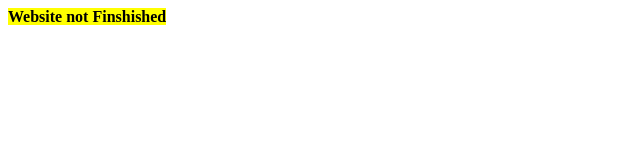
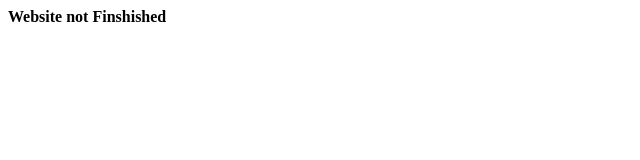
Before and after one commit to Bradleylathrop/shrektookapoo, a plain HTML site: page index.html in a window 1280 px wide. Shown: the whole page, without its empty margins (0-640 px from the left). Drawn offline with Linux system fonts and the light colour scheme.

Commit message:
Update index.html

```diff
--- a/index.html
+++ b/index.html
@@ -2,7 +2,7 @@
 
      <head>  <title> Homepage </title>
 
-      <mark> <b>Website not Finshished</b> </mark>
+      <strong> Website not Finshished </strong>
 
 </head>
 
```
